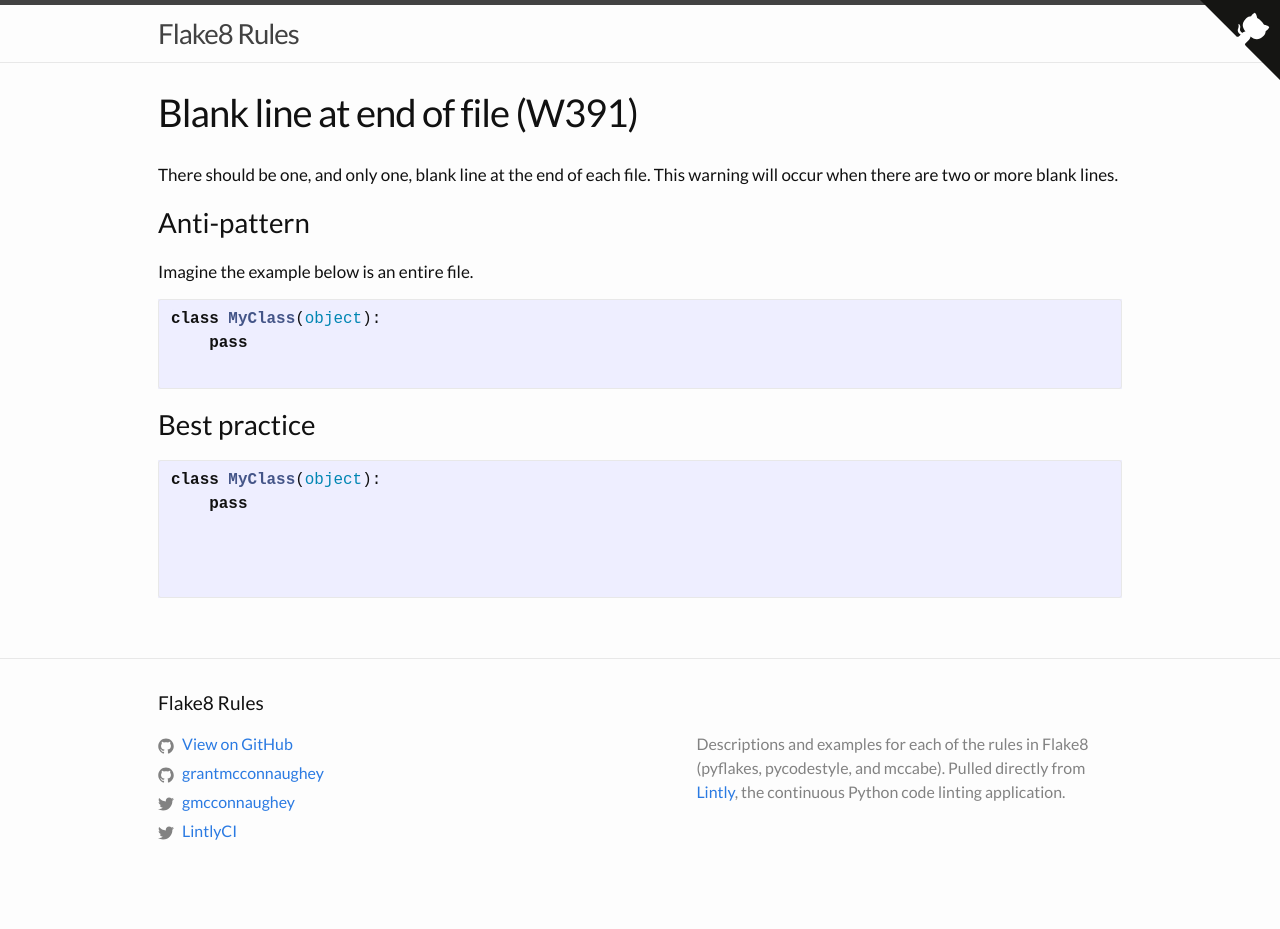
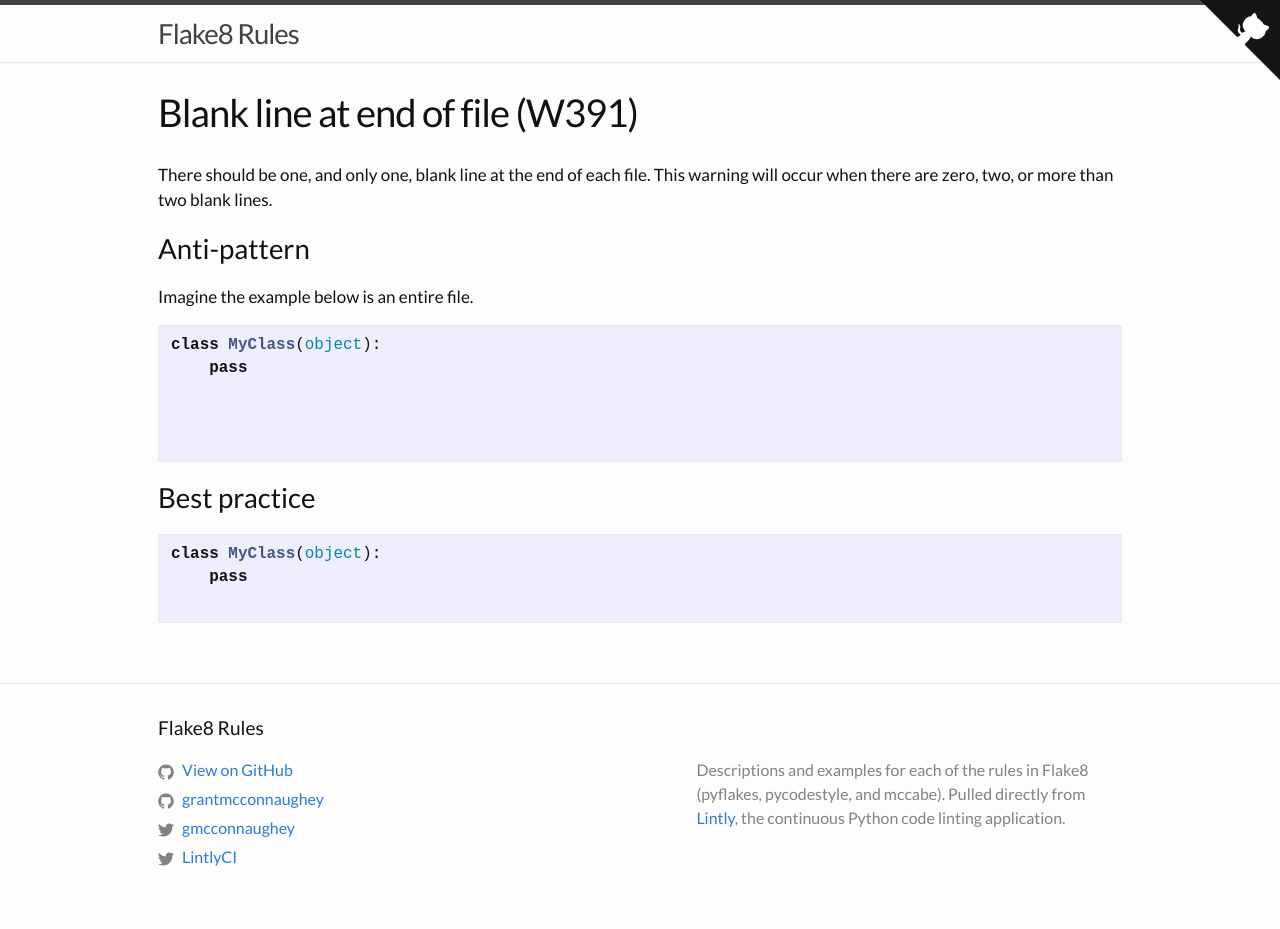
Before and after one commit to grantmcconnaughey/Flake8Rules, a Jekyll site: the page built from _rules/W391.md, in a window 1280 px wide. Built offline with Jekyll 4.4.1, drawn with Linux system fonts in a browser that asks for light colours; before the commit the page ends 903 px from its top, so only the background shows below that.

Commit message:
Swap W391 anti-pattern and best practice

````diff
--- a/_rules/W391.md
+++ b/_rules/W391.md
@@ -4,7 +4,7 @@ message: "Blank line at end of file"
 title: "Blank line at end of file (W391)"
 ---
 
-There should be one, and only one, blank line at the end of each file. This warning will occur when there are two or more blank lines.
+There should be one, and only one, blank line at the end of each file. This warning will occur when there are zero, two, or more than two blank lines.
 
 ### Anti-pattern
 
@@ -14,6 +14,8 @@ Imagine the example below is an entire file.
 class MyClass(object):
     pass
 
+
+
 ```
 
 ### Best practice
@@ -22,6 +24,4 @@ class MyClass(object):
 class MyClass(object):
     pass
 
-
-
 ```
````
